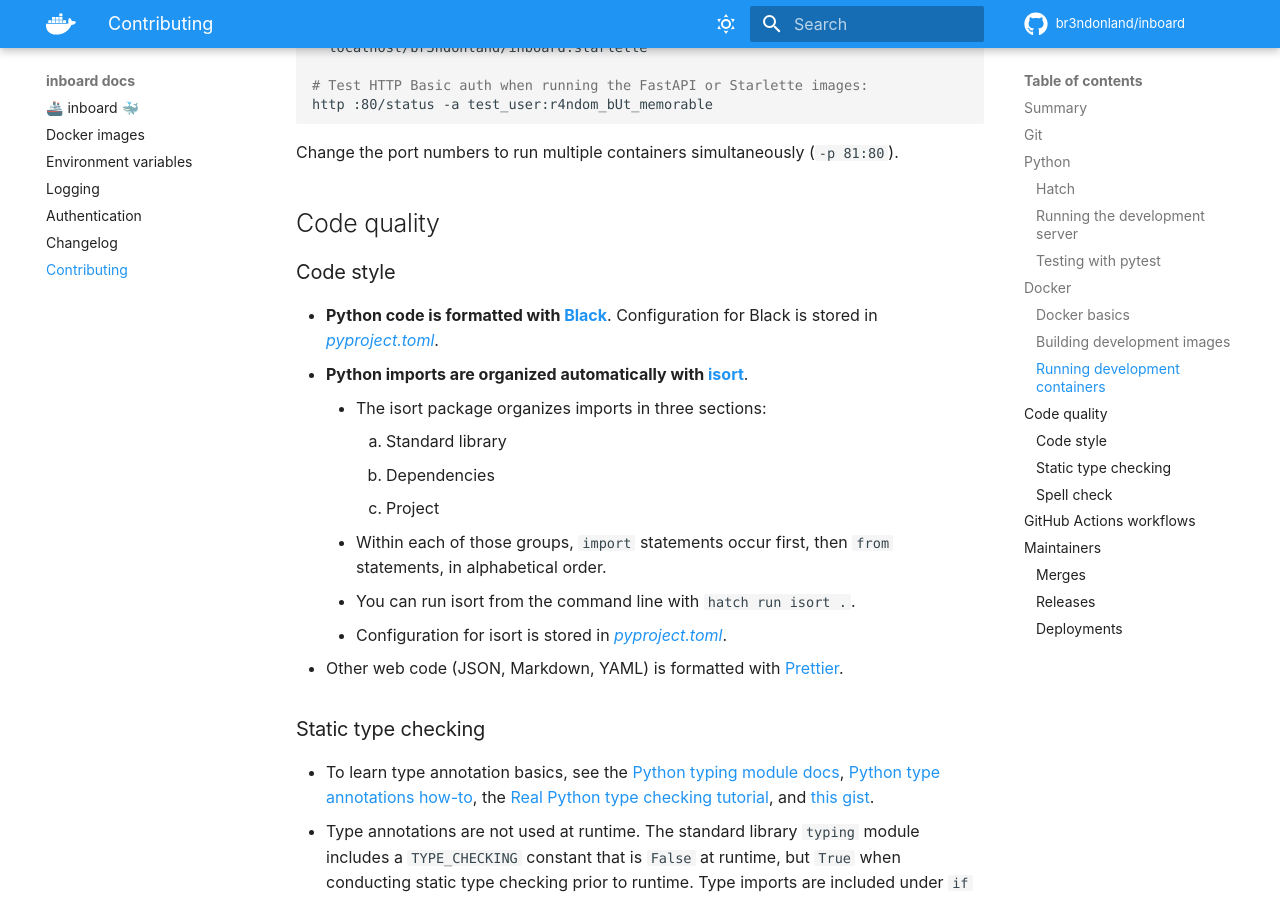
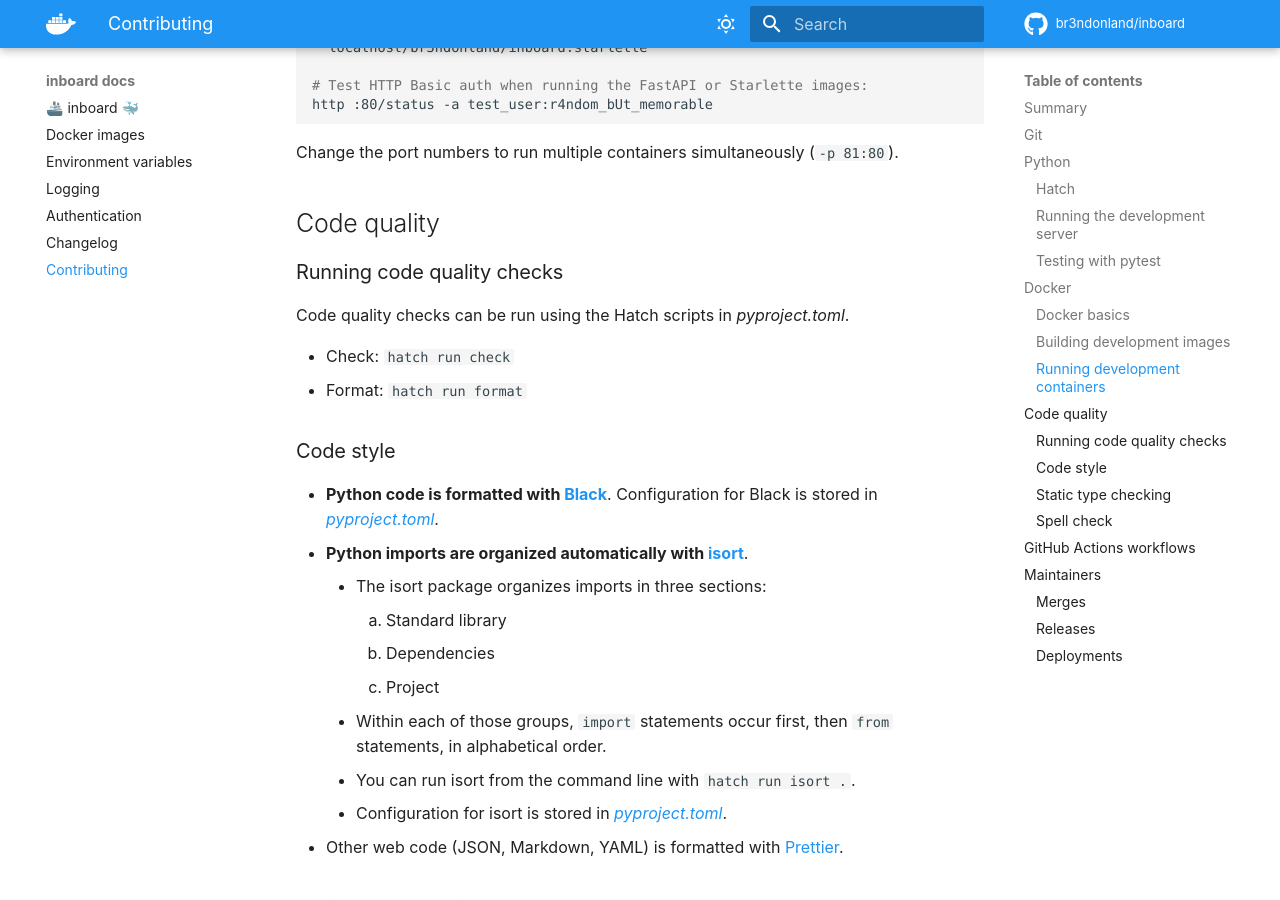
Before and after one commit to br3ndonland/inboard, an MkDocs documentation site: the page built from docs/contributing.md, in a window 1280 px wide and 900 px high, scrolled down 4160 px. Built offline with MkDocs 1.6.1 and Material for MkDocs 9.7.7, drawn with Linux system fonts in a browser that asks for light colours; comment, search, counter and statistics services are not loaded.

Commit message:
Add instructions for running code quality checks

```diff
--- a/docs/contributing.md
+++ b/docs/contributing.md
@@ -194,6 +194,13 @@
 
 ## Code quality
 
+### Running code quality checks
+
+Code quality checks can be run using the Hatch scripts in _pyproject.toml_.
+
+-   Check: `hatch run check`
+-   Format: `hatch run format`
+
 ### Code style
 
 -   **Python code is formatted with [Black](https://black.readthedocs.io/en/stable/)**. Configuration for Black is stored in _[pyproject.toml](https://github.com/br3ndonland/inboard/blob/HEAD/pyproject.toml)_.
```
